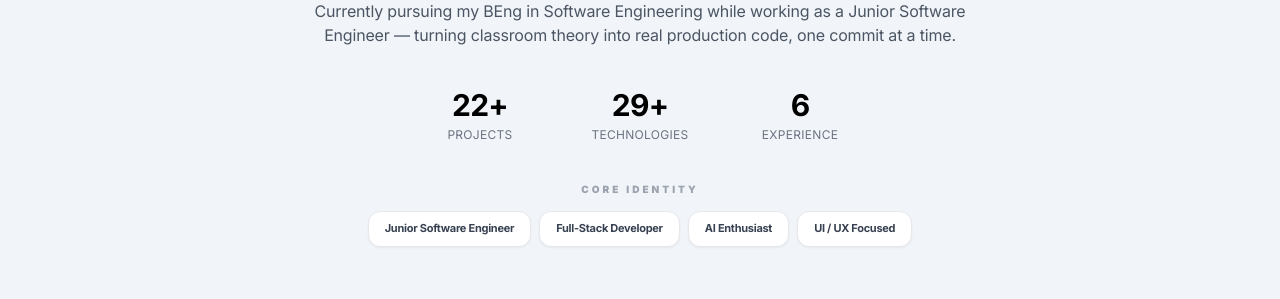
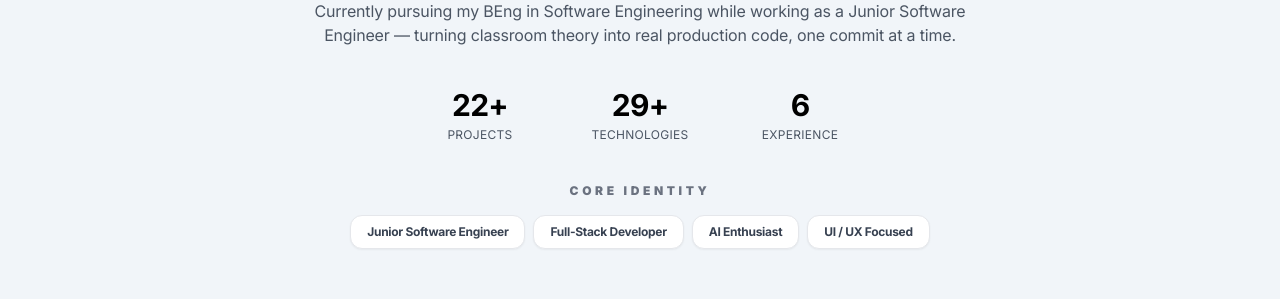
Before and after one commit to MNSBaanu/MyPortfolio, a React (Vite) app: page / in a window 1280 px wide. Shown: the part 1120-1419 px from the top of the page. Built offline with nearby package versions, Linux system fonts and the light colour scheme.

Commit message:
About: use small viewport height and improve text legibility

```diff
--- a/src/components/About.tsx
+++ b/src/components/About.tsx
@@ -16,11 +16,11 @@ export default function About() {
     <div
       className="box-border px-6 sm:px-8 bg-slate-100 dark:bg-neutral-900 relative rounded-t-[3rem] sm:rounded-t-[4rem] border-t border-gray-200/50 dark:border-neutral-800 shadow-[0_-10px_50px_rgba(0,0,0,0.08)]"
       style={{
-        height: '100vh',
+        height: '100svh',
         paddingTop: 'calc(var(--header-height, 0px) + 2rem)',
       }}
     >
-      <div className="h-full max-w-3xl mx-auto flex flex-col min-h-0 overflow-y-auto no-scrollbar">
+      <div className="h-full max-w-3xl mx-auto flex flex-col min-h-0 overflow-y-auto">
         <motion.div
           initial={{ opacity: 0, y: 20 }}
           whileInView={{ opacity: 1, y: 0 }}
@@ -63,7 +63,7 @@ export default function About() {
                 <span className="text-2xl sm:text-3xl font-bold text-black dark:text-white tracking-tight">
                   {stat.number}
                 </span>
-                <span className="text-[10px] sm:text-xs text-gray-500 dark:text-gray-400 uppercase tracking-wide">
+                <span className="text-xs text-gray-600 dark:text-gray-400 uppercase tracking-wide">
                   {stat.label}
                 </span>
               </div>
@@ -77,14 +77,14 @@ export default function About() {
             viewport={{ once: true }}
             className="w-full"
           >
-            <h3 className="text-[10px] font-black text-gray-400 dark:text-gray-500 uppercase tracking-[0.3em] mb-3 sm:mb-4">
+            <h3 className="text-xs font-black text-gray-500 dark:text-gray-400 uppercase tracking-[0.3em] mb-3 sm:mb-4">
               Core Identity
             </h3>
             <div className="flex flex-wrap justify-center gap-2">
               {about.identityTags.map((tag) => (
                 <span
                   key={tag}
-                  className="px-3 sm:px-4 py-1.5 sm:py-2 rounded-xl bg-white dark:bg-black border border-gray-200 dark:border-neutral-800 shadow-sm text-gray-700 dark:text-gray-300 text-[10px] sm:text-[11px] font-bold tracking-tight"
+                  className="px-3 sm:px-4 py-1.5 sm:py-2 rounded-xl bg-white dark:bg-black border border-gray-200 dark:border-neutral-800 shadow-sm text-gray-700 dark:text-gray-300 text-xs font-bold tracking-tight"
                 >
                   {tag}
                 </span>
```
